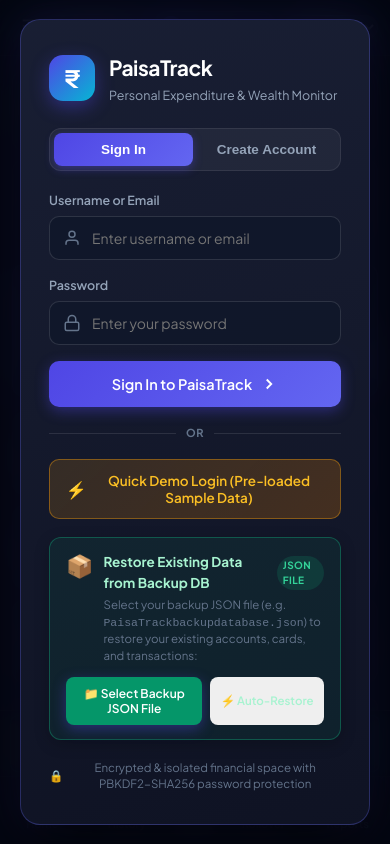
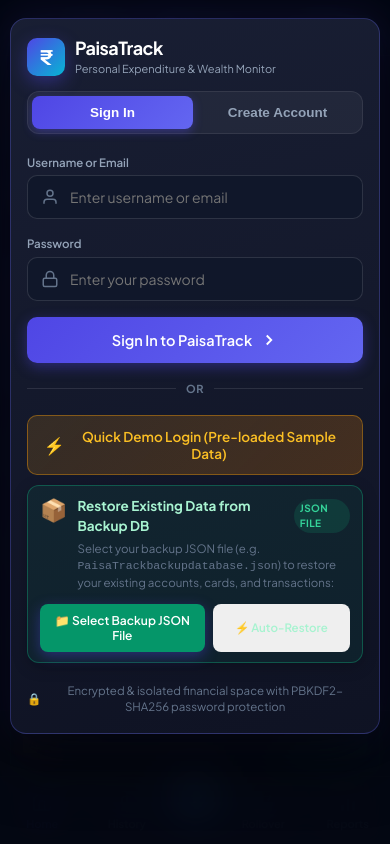
Before and after one commit to Ranjithkumar256/expenditure-monitor, a website: page static/index.html in a window 390 px wide. Drawn offline with Linux system fonts and the light colour scheme.

Commit message:
fix(login): fix post-login modal lock and restore mobile login header & logo visibility

```diff
--- a/static/css/style.css
+++ b/static/css/style.css
@@ -3175,14 +3175,17 @@ html, body {
 .auth-overlay {
   position: fixed;
   inset: 0;
-  background: rgba(4, 7, 18, 0.88);
+  background: rgba(4, 7, 18, 0.92);
   backdrop-filter: blur(20px);
   -webkit-backdrop-filter: blur(20px);
   z-index: 10000;
   display: flex;
-  align-items: center;
-  justify-content: center;
-  padding: 20px;
+  flex-direction: column;
+  align-items: center;
+  justify-content: flex-start;
+  padding: 20px 12px;
+  overflow-y: auto;
+  -webkit-overflow-scrolling: touch;
   animation: authOverlayFadeIn 0.3s ease forwards;
 }
 
@@ -3194,25 +3197,27 @@ html, body {
 .auth-card-container {
   width: 100%;
   max-width: 440px;
+  margin: auto;
+  flex-shrink: 0;
   background: linear-gradient(165deg, rgba(26, 32, 54, 0.95), rgba(15, 19, 36, 0.98));
   border: 1px solid rgba(99, 102, 241, 0.3);
   border-radius: 20px;
   box-shadow: 0 25px 60px rgba(0, 0, 0, 0.7), 0 0 40px rgba(79, 70, 229, 0.15);
-  padding: 32px 28px;
+  padding: 26px 24px;
   position: relative;
-  overflow: hidden;
+  overflow: visible;
 }
 
 .auth-brand-header {
   display: flex;
   align-items: center;
   gap: 14px;
-  margin-bottom: 24px;
+  margin-bottom: 20px;
 }
 
 .auth-logo-badge {
-  width: 46px;
-  height: 46px;
+  width: 44px;
+  height: 44px;
   border-radius: 14px;
   background: linear-gradient(135deg, #4f46e5, #06b6d4);
   color: #fff;
@@ -3222,6 +3227,7 @@ html, body {
   font-size: 24px;
   font-weight: 800;
   box-shadow: 0 6px 18px rgba(79, 70, 229, 0.4);
+  flex-shrink: 0;
 }
 
 .auth-brand-text h1 {
@@ -3236,6 +3242,67 @@ html, body {
   font-size: 12.5px;
   color: var(--text-secondary);
   margin: 2px 0 0 0;
+}
+
+@media (max-width: 480px) {
+  .auth-overlay {
+    padding: 12px 10px;
+  }
+  .auth-card-container {
+    padding: 18px 16px;
+    border-radius: 16px;
+    margin: 6px auto;
+  }
+  .auth-brand-header {
+    margin-bottom: 14px;
+    gap: 10px;
+  }
+  .auth-logo-badge {
+    width: 38px;
+    height: 38px;
+    font-size: 20px;
+    border-radius: 10px;
+  }
+  .auth-brand-text h1 {
+    font-size: 18px;
+    line-height: 1.2;
+  }
+  .auth-brand-text p {
+    font-size: 11px;
+  }
+  .auth-tabs {
+    margin-bottom: 14px;
+  }
+  .auth-tab-btn {
+    padding: 7px 10px;
+    font-size: 12.5px;
+  }
+  .auth-form .form-group {
+    margin-bottom: 10px;
+  }
+  .auth-form .form-group label {
+    font-size: 11.5px;
+    margin-bottom: 4px;
+  }
+  .auth-form .form-control {
+    padding: 8px 10px 8px 36px;
+    font-size: 13px;
+  }
+  .auth-divider {
+    margin: 10px 0;
+  }
+  .btn-demo-quick {
+    padding: 8px 10px;
+    font-size: 12px;
+  }
+  .auth-restore-box {
+    margin-top: 10px !important;
+    padding: 10px 12px !important;
+  }
+  .auth-footer-note {
+    margin-top: 10px;
+    font-size: 10.5px;
+  }
 }
 
 .auth-tabs {
--- a/static/js/backup.js
+++ b/static/js/backup.js
@@ -56,6 +56,11 @@
         modal.style.display = 'none';
       }
       this.clearTermsValidationError();
+      if (document.body) {
+        document.body.classList.remove('modal-open');
+        document.body.style.removeProperty('overflow');
+        document.body.style.removeProperty('touch-action');
+      }
     },
 
     clearTermsValidationError() {
```
Also changed, not shown: static/js/app.js.
